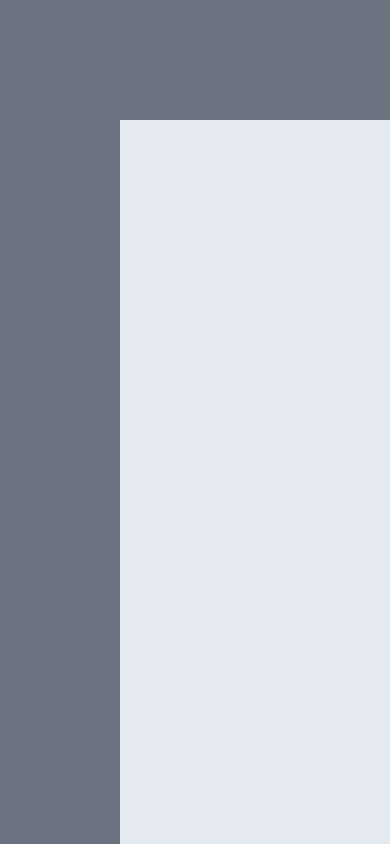
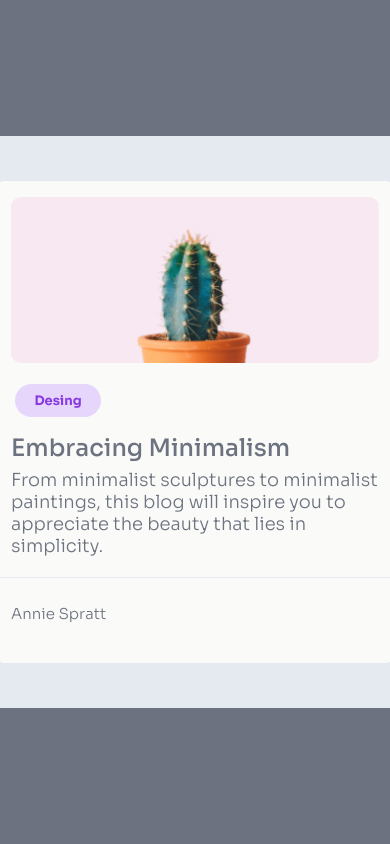
Before and after one commit to devdnia/devChallenges, a plain HTML site: page 00-Responsive/01-minimal-blog-card/index.html in a window 390 px wide. Drawn offline with Linux system fonts and the light colour scheme.

Commit message:
Media query

```diff
--- a/00-Responsive/01-minimal-blog-card/styles.css
+++ b/00-Responsive/01-minimal-blog-card/styles.css
@@ -6,6 +6,7 @@
 
 body{
     font-family: "Sora", sans-serif;
+    color: #6C727F;
 }
 
 .container-primary{
@@ -89,3 +90,28 @@ hr, .hrcolor {
     color: #666;
     background-color: #E5EAF0;
  }
+
+ @media (max-width: 640px) {
+
+
+
+    body{
+        color: #6C727F;
+    }
+
+    .container-primary{
+        display: flex;
+        justify-content: center;
+        align-items: center;
+    }
+
+    .container-secondary{
+        min-width: 450px;
+        height: auto;
+        padding: 45px;
+        margin: 0px auto;
+
+    }
+
+
+  }
```
